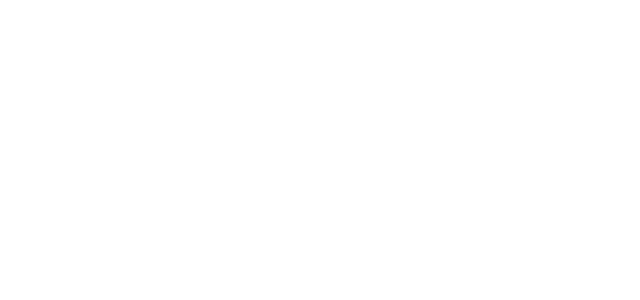
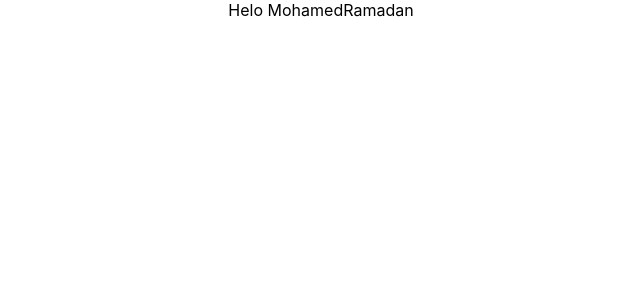
Before and after one commit to Mohamed-Ramadan1/react-codev-revesion, a React (Create React App) app: page / in a window 1280 px wide. Shown: the top 300 px of the page, without its empty margins (319-959 px from the left). Built offline with nearby package versions, Linux system fonts and the light colour scheme.

Commit message:
updating some files

```diff
--- a/src/App.js
+++ b/src/App.js
@@ -1,13 +1,15 @@
 import './App.css';
-import ClickCounter from './Components/Revision30-43/ClickCounter';
-import HoverCounter from './Components/Revision30-43/HoverCounter';
+import ComponentC from './Components/Revision30-43/ComponentC';
+import ComponentF from './Components/Revision30-43/ComponentF';
+import { UserProvider } from './Components/Revision30-43/userContext';
 
 function App() {
 
   return (
     <div className="App">
-
-
+      <UserProvider value="MohamedRamadan">
+          <ComponentC/>
+      </UserProvider>
 
     </div>
   );
--- a/src/Components/Revision30-43/ComponentC.js
+++ b/src/Components/Revision30-43/ComponentC.js
@@ -1,11 +1,8 @@
-import React, { Component } from 'react'
+import React, { Component } from 'react';
+import ComponentE from './ComponentE';
 class ComponentC extends Component {
     render() {
-        return (
-            <div>
-                hello
-            </div>
-        )
+        return <ComponentE/>
     }
 }
 
--- a/src/Components/Revision30-43/ComponentE.js
+++ b/src/Components/Revision30-43/ComponentE.js
@@ -0,0 +1,10 @@
+import React, { Component } from 'react'
+import ComponentF from './ComponentF'
+
+ class ComponentE extends Component {
+  render() {
+    return <ComponentF/>
+  }
+}
+
+export default ComponentE
--- a/src/Components/Revision30-43/ComponentF.js
+++ b/src/Components/Revision30-43/ComponentF.js
@@ -0,0 +1,22 @@
+import React, { Component } from 'react'
+import ComponentC from './ComponentC'
+import { UserConsumer } from './userContext'
+
+class ComponentF extends Component {
+render() {
+        return (
+
+                <UserConsumer>
+                    {
+                        userName => {
+                            return <div>Helo {userName}</div>
+                        }
+                    }
+
+                </UserConsumer>
+
+        )
+    }
+}
+
+export default ComponentF
```
